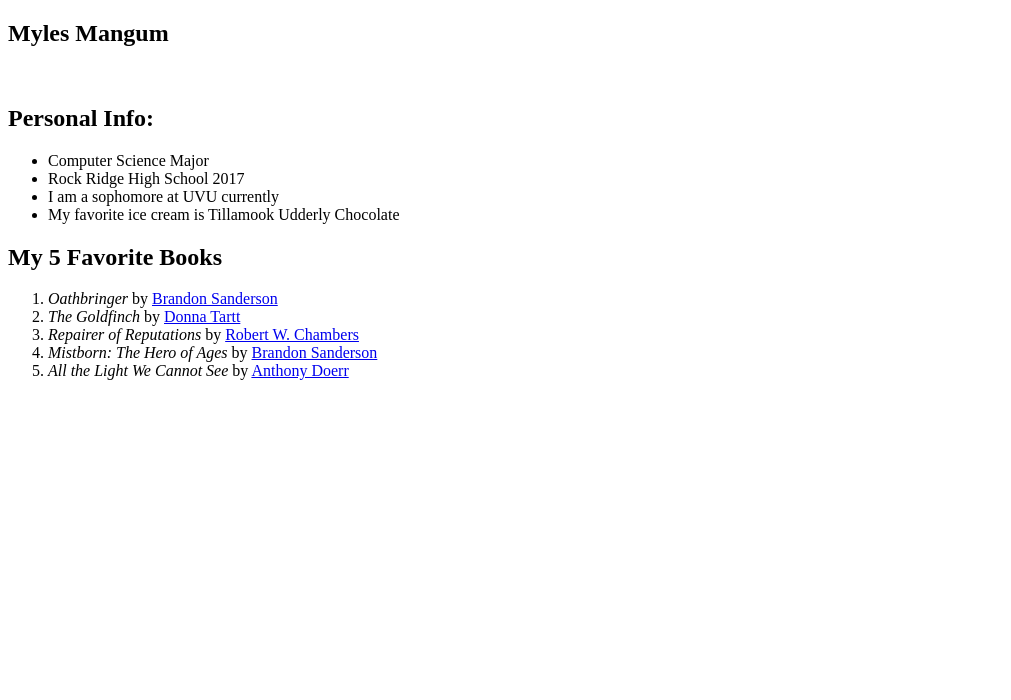
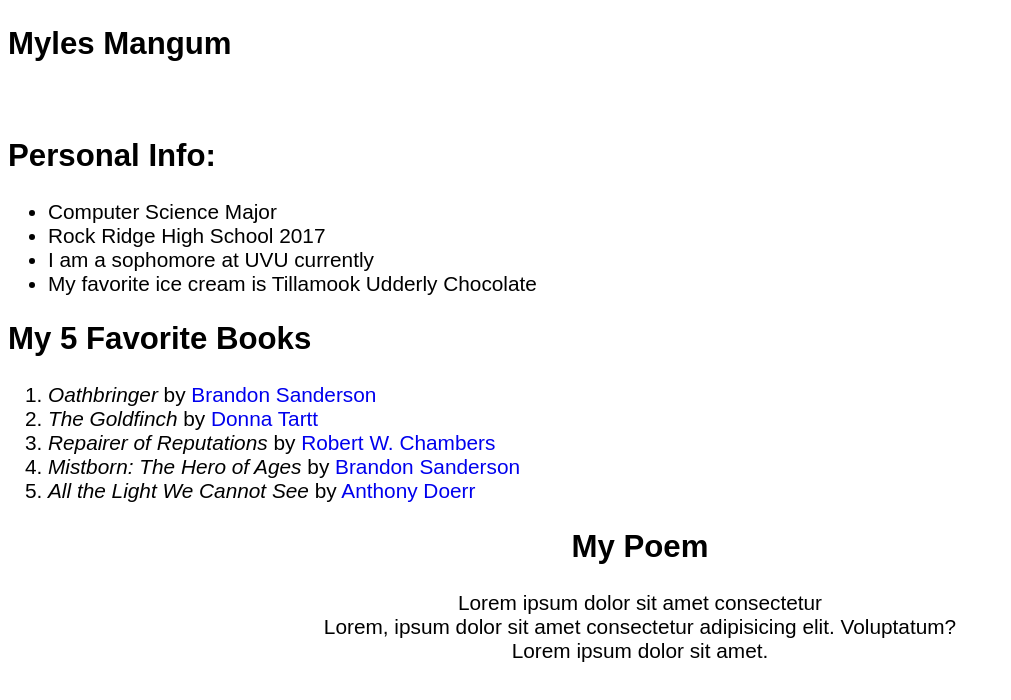
Before and after one commit to mylesmangum/CS-2550-Projects, a plain HTML site: page index.html in a window 1280 px wide. Shown: the whole page, without its empty margins (0-1011 px from the left). Drawn offline with Linux system fonts and the light colour scheme.

Commit message:
Add css and placeholer poem

```diff
--- a/index.html
+++ b/index.html
@@ -3,6 +3,7 @@
 <head>
     <meta charset="UTF-8">
     <meta name="viewport" content="width=device-width, initial-scale=1.0">
+    <link rel="stylesheet" href="style.css">
     <title>About Myles</title>
 </head>
 <body>
@@ -29,5 +30,13 @@
             <li><cite>All the Light We Cannot See</cite> by <a href="https://www.anthonydoerr.com/" target="_blank">Anthony Doerr</a></li>
         </ol>
     </section>
+    <section id="poem">
+        <h2>My Poem</h2>
+        <p>
+        Lorem ipsum dolor sit amet consectetur <br>
+        Lorem, ipsum dolor sit amet consectetur adipisicing elit. Voluptatum? <br>
+        Lorem ipsum dolor sit amet.
+        </p>
+    </section>
 </body>
 </html>
--- /dev/null
+++ b/style.css
@@ -0,0 +1,17 @@
+body {
+    font-family: Arial, Helvetica, sans-serif;
+    font-size: 1.3rem;
+}
+
+a{
+    text-decoration: none;
+}
+
+a:hover{
+    text-decoration: underline;
+}
+
+#poem{
+    width: 100%;
+    text-align: center;
+}
```
